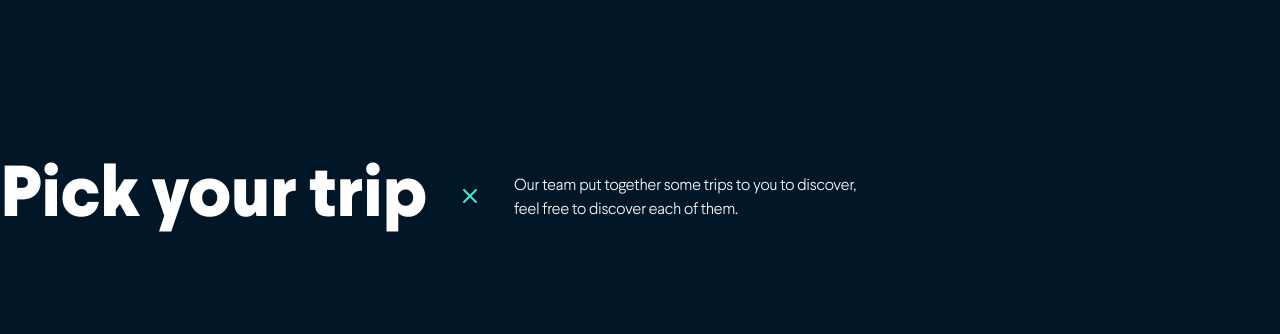
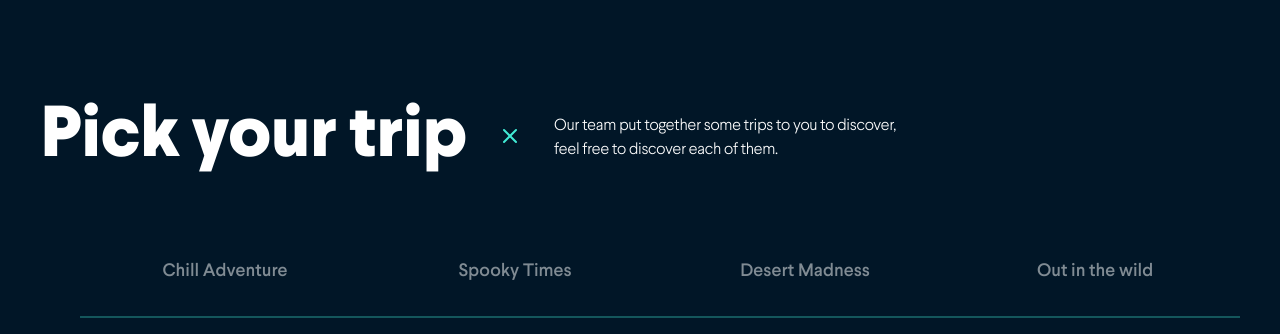
Before and after one commit to titoan/NightTrips, a website: page src/pug/index.pug in a window 1280 px wide. Shown: the part 1037-1371 px from the top of the page. Before the commit the page ends 1334 px from the top, so only its background shows below. Drawn offline with nearby package versions, Linux system fonts and the light colour scheme; files that its build step writes are made by us from their sources; files whose address does not match are found by name.

Commit message:
add tab menu

```diff
--- a/src/pug/_trip-section.pug
+++ b/src/pug/_trip-section.pug
@@ -1,7 +1,21 @@
 section.trip-section
     .content-container
-        .trip-section__title
-            h2 Pick your trip
-            .title_divider
-                img(src="img/title-divider.svg", alt="")
-            p.trip-section__title-text Our team put together some trips to you to discover, feel free to discover each of them.
+        .container
+            .trip-section__title
+                h2 Pick your trip
+                .title_divider
+                    img(src="img/title-divider.svg", alt="")
+                p.trip-section__title-text Our team put together some trips to you to discover, feel free to discover each of them.
+            .tabs
+                .tabs__menu
+                    ul
+                        li Chill Adventure
+                        li Spooky Times
+                        li Desert Madness
+                        li Out in the wild
+                .tabs__content
+                    .row
+                        .col
+                            .tab-slider
+                        .col
+                            .tabs__content-description
--- a/src/sass/_trip-section.scss
+++ b/src/sass/_trip-section.scss
@@ -2,6 +2,7 @@
     display: flex;
     align-items: center;
     gap: 32px;
+    margin-bottom: 50px;
 }
 
 .trip-section__title-text {
@@ -10,3 +11,21 @@
     line-height: 150%;
     letter-spacing: -0.02em;
 }
+
+.tabs{
+    &__menu{
+        ul{
+            display: flex;
+            li{
+                flex: 1;
+                text-align: center;
+                color: rgba($color: #fff, $alpha: 0.5);
+                cursor: pointer;
+                border-bottom: 2px solid rgba($color: #41EAD4, $alpha: 0.3);
+                padding: 35px 0;
+                font-size: 18px;
+                font-weight: 400;
+            }
+        }
+    }
+}
--- a/src/sass/main.scss
+++ b/src/sass/main.scss
@@ -18,6 +18,10 @@ a{
     text-decoration: none;
 }
 
+ul{
+    list-style: none;
+}
+
 h1{
     margin: 0;
     color: #fff;
@@ -31,6 +35,7 @@ h2{
     font-size: 72px;
     line-height: 110%;
     letter-spacing: -0.02em;
+    margin: 0;
 }
 
 p{
@@ -46,8 +51,12 @@ h1.title{
 }
 
 .content-container {
-    width: 100%;
     max-width: 1430px;
+    margin: 0 auto;
+}
+
+.container{
+    max-width: 1200px;
     margin: 0 auto;
 }
 
```
Also changed, not shown: dist/css/main.css, dist/index.html.
